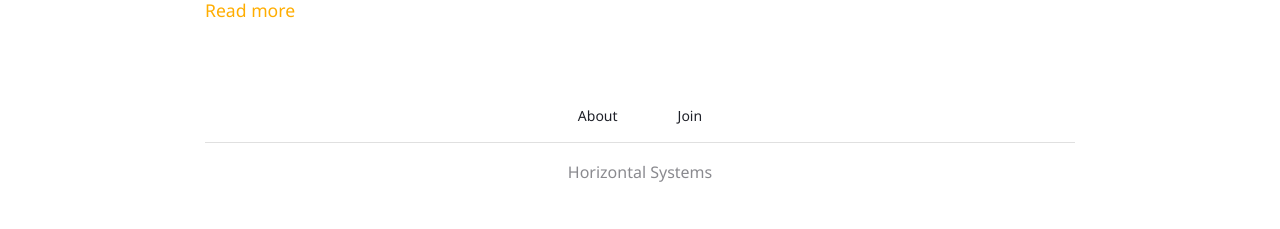
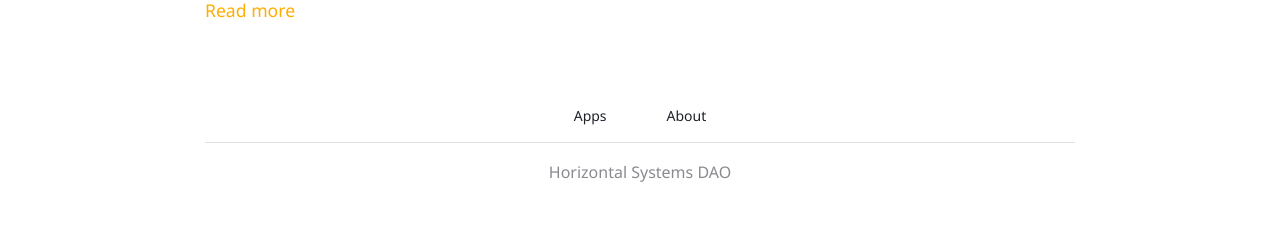
Before and after one commit to horizontalsystems/horizontalsystems.github.io, a Jekyll site: the page built from index.md, in a window 1280 px wide. Shown: the part 1994-2223 px from the top of the page. Built offline with Jekyll 4.4.1, drawn with Linux system fonts in a browser that asks for light colours.

Commit message:
fix footer link

```diff
--- a/_includes/footer.html
+++ b/_includes/footer.html
@@ -1,10 +1,10 @@
 <footer>
   <div class="container">
     <ul class="bottom-nav">
-      <li class="nav-item"><a class="nav-link" href="/">About</a></li>
-      <li class="nav-item"><a class="nav-link" href="/get-in">Join</a></li>
+      <li class="nav-item"><a class="nav-link" href="/">Apps</a></li>
+      <li class="nav-item"><a class="nav-link" href="/dao/about">About</a></li>
     </ul>
     <hr/>
-    <center>Horizontal Systems</center>
+    <center>Horizontal Systems DAO</center>
   </div>
 </footer>
--- a/_includes/header.html
+++ b/_includes/header.html
@@ -24,8 +24,8 @@
           <div class="nav-bottom"></div>
         </li>
 
-        <li class="nav-item {% if include.menu == 'dapps' %}active{% endif %}">
-          <a class="nav-link" href="/dao/about.md">About</a>
+        <li class="nav-item {% if include.menu == 'about' %}active{% endif %}">
+          <a class="nav-link" href="/dao/about">About</a>
           <div class="nav-bottom"></div>
         </li>
       </ul>
```
